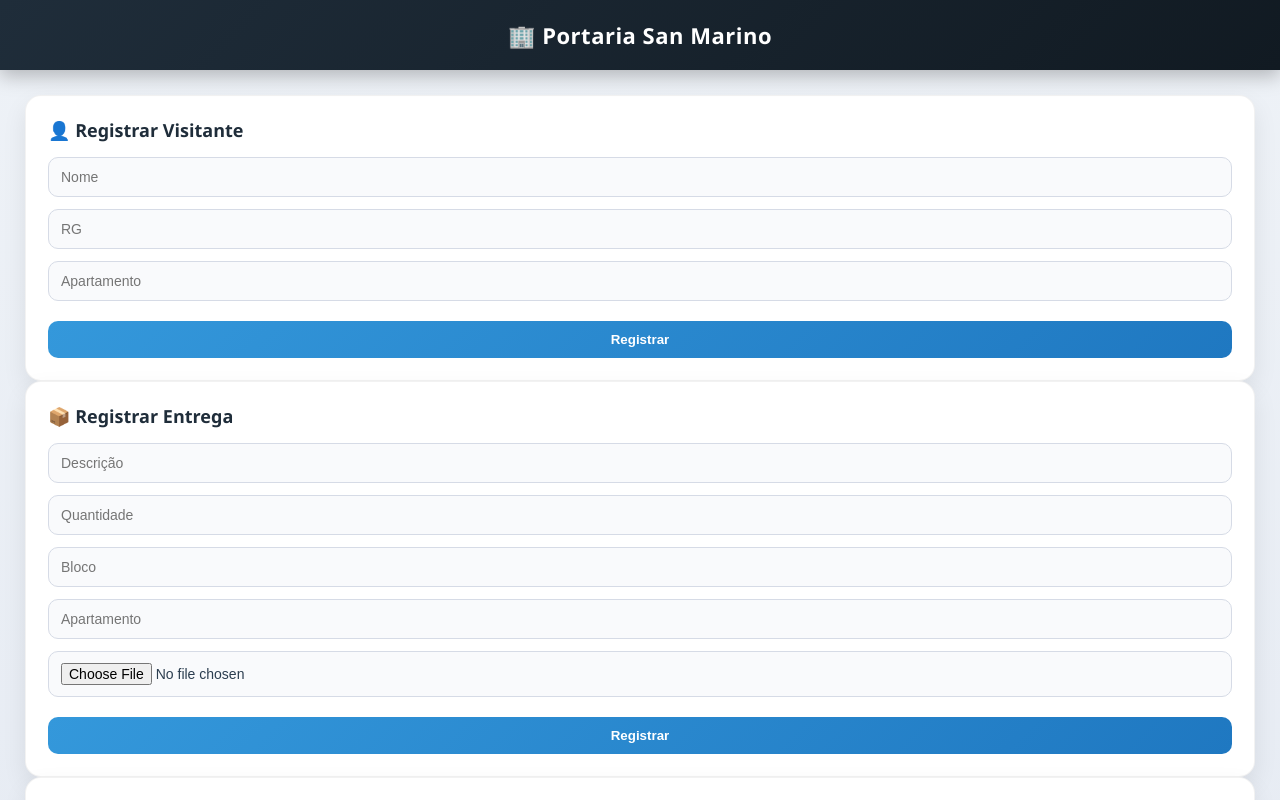
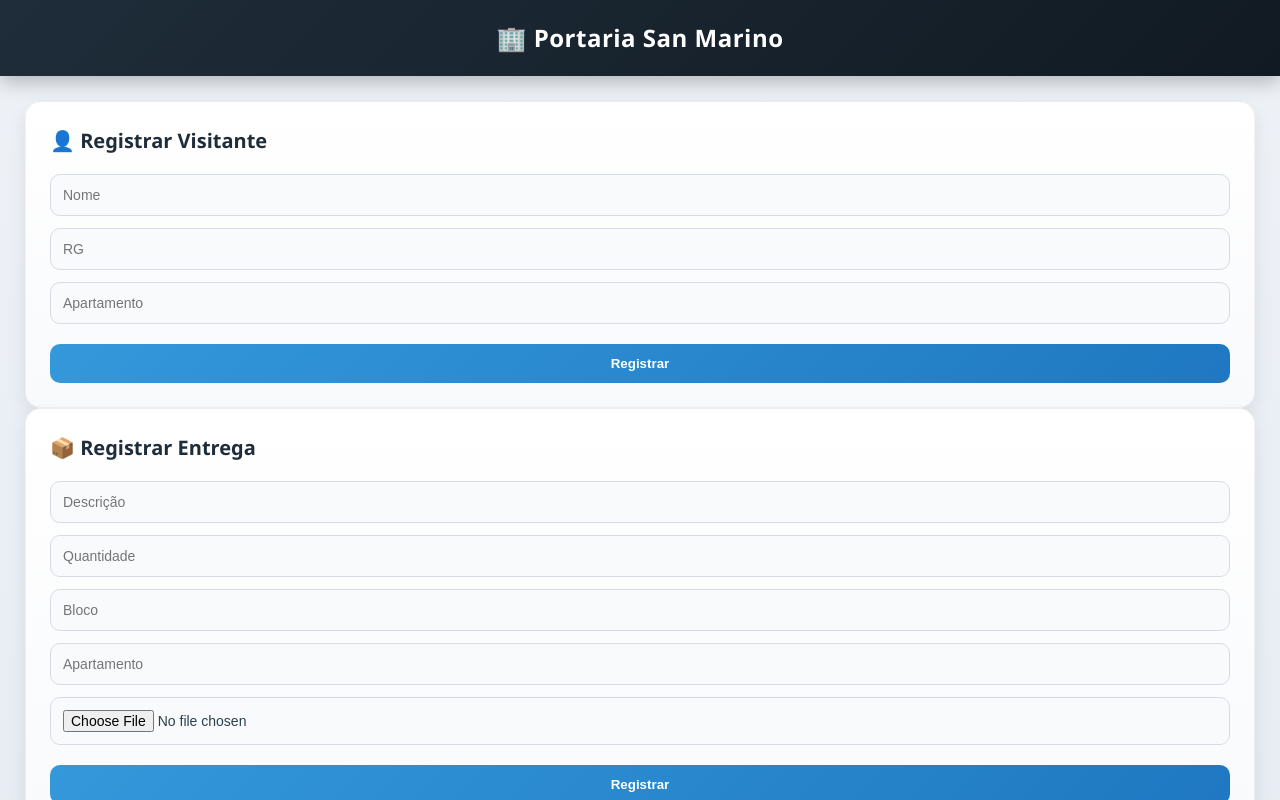
Before and after one commit to Evaldoer/cadastro_portaria_san_marino, a Next.js app: page / in a window 1280 px wide. Shown: the top 800 px of the page. Built offline with nearby package versions, Linux system fonts and the light colour scheme.

Commit message:
Fazendo melhorias

```diff
--- a/app/api/entregas/route.ts
+++ b/app/api/entregas/route.ts
@@ -14,8 +14,8 @@ interface Entrega {
 }
 
 interface DB {
+  visitantes: any[]
   entregas: Entrega[]
-  visitantes: any[]
 }
 
 const dbPath = path.join(process.cwd(), "db.json")
@@ -45,14 +45,20 @@ export async function POST(req: Request) {
   try {
     const formData = await req.formData()
 
-    const descricao = String(formData.get("descricao") || "")
-    const quantidade = String(formData.get("quantidade") || "")
-    const bloco = String(formData.get("bloco") || "")
-    const apartamento = String(formData.get("apartamento") || "")
+    const descricao = String(formData.get("descricao") || "").trim()
+    const quantidade = String(formData.get("quantidade") || "").trim()
+    const bloco = String(formData.get("bloco") || "").trim()
+    const apartamento = String(formData.get("apartamento") || "").trim()
     const foto = formData.get("foto") as File | null
 
+    if (!descricao || !quantidade || !bloco || !apartamento) {
+      return NextResponse.json(
+        { error: "Campos obrigatórios faltando" },
+        { status: 400 }
+      )
+    }
+
     let fotoPath: string | undefined
-
     if (foto && foto.size > 0) {
       const bytes = await foto.arrayBuffer()
       const buffer = Buffer.from(bytes)
@@ -61,7 +67,6 @@ export async function POST(req: Request) {
       const uploadPath = path.join(process.cwd(), "public/uploads", fileName)
 
       await writeFile(uploadPath, buffer)
-
       fotoPath = `/uploads/${fileName}`
     }
 
@@ -83,55 +88,37 @@ export async function POST(req: Request) {
     return NextResponse.json(novaEntrega)
   } catch (error) {
     console.error("POST ERROR:", error)
-    return NextResponse.json(
-      { error: "Erro ao salvar entrega" },
-      { status: 500 }
-    )
+    return NextResponse.json({ error: "Erro ao salvar entrega" }, { status: 500 })
   }
 }
 
-// ================= DELETE (CORRIGIDO) =================
+// ================= DELETE =================
 export async function DELETE(req: Request) {
   try {
     const body = await req.json().catch(() => null)
 
     if (!body?.id) {
-      return NextResponse.json(
-        { error: "ID inválido" },
-        { status: 400 }
-      )
+      return NextResponse.json({ error: "ID inválido" }, { status: 400 })
     }
 
     const id = Number(body.id)
-
     if (isNaN(id)) {
-      return NextResponse.json(
-        { error: "ID não é número válido" },
-        { status: 400 }
-      )
+      return NextResponse.json({ error: "ID não é número válido" }, { status: 400 })
     }
 
     const data = await getDB()
-
     const before = data.entregas.length
     data.entregas = data.entregas.filter((e) => e.id !== id)
 
     if (data.entregas.length === before) {
-      return NextResponse.json(
-        { error: "Entrega não encontrada" },
-        { status: 404 }
-      )
+      return NextResponse.json({ error: "Entrega não encontrada" }, { status: 404 })
     }
 
     await saveDB(data)
-
     return NextResponse.json({ success: true })
   } catch (error) {
     console.error("DELETE ERROR:", error)
-    return NextResponse.json(
-      { error: "Erro ao excluir entrega" },
-      { status: 500 }
-    )
+    return NextResponse.json({ error: "Erro ao excluir entrega" }, { status: 500 })
   }
 }
 
@@ -139,16 +126,11 @@ export async function DELETE(req: Request) {
 export async function PUT(req: Request) {
   try {
     const body = await req.json()
-
     const data = await getDB()
 
     const index = data.entregas.findIndex((e) => e.id === body.id)
-
     if (index === -1) {
-      return NextResponse.json(
-        { error: "Entrega não encontrada" },
-        { status: 404 }
-      )
+      return NextResponse.json({ error: "Entrega não encontrada" }, { status: 404 })
     }
 
     data.entregas[index] = {
@@ -160,13 +142,9 @@ export async function PUT(req: Request) {
     }
 
     await saveDB(data)
-
     return NextResponse.json({ success: true })
   } catch (error) {
     console.error("PUT ERROR:", error)
-    return NextResponse.json(
-      { error: "Erro ao editar entrega" },
-      { status: 500 }
-    )
+    return NextResponse.json({ error: "Erro ao editar entrega" }, { status: 500 })
   }
 }
--- a/app/globals.css
+++ b/app/globals.css
@@ -10,6 +10,7 @@ body {
   background: linear-gradient(180deg, #eef2f7, #e6ebf3);
   color: #2c3e50;
   min-height: 100vh;
+  line-height: 1.5;
 }
 
 /* ================= HEADER ================= */
@@ -18,7 +19,7 @@ body {
   background: linear-gradient(135deg, #1f2d3a, #111a22);
   color: white;
   padding: 20px;
-  font-size: 22px;
+  font-size: 24px;
   font-weight: 700;
   text-align: center;
   position: sticky;
@@ -36,29 +37,30 @@ body {
 /* ================= GRID ================= */
 .grid {
   display: grid;
-  grid-template-columns: repeat(auto-fit, minmax(320px, 1fr));
-  gap: 22px;
+  grid-template-columns: repeat(auto-fit, minmax(340px, 1fr));
+  gap: 24px;
 }
 
 /* ================= CARD ================= */
 .card {
-  background: #ffffff;
-  padding: 22px;
+  background: linear-gradient(180deg, #ffffff, #f9fafc);
+  padding: 24px;
   border-radius: 16px;
-  box-shadow: 0 10px 25px rgba(0, 0, 0, 0.08);
+  box-shadow: 0 8px 20px rgba(0, 0, 0, 0.08);
   transition: all 0.25s ease;
   border: 1px solid rgba(0, 0, 0, 0.05);
 }
 
 .card:hover {
-  transform: translateY(-5px);
-  box-shadow: 0 14px 30px rgba(0, 0, 0, 0.12);
+  transform: translateY(-4px);
+  box-shadow: 0 12px 28px rgba(0, 0, 0, 0.12);
 }
 
 /* ================= TITLES ================= */
 h2 {
-  margin-bottom: 15px;
-  font-size: 18px;
+  margin-bottom: 18px;
+  font-size: 20px;
+  font-weight: 600;
   color: #1f2d3a;
 }
 
@@ -71,7 +73,7 @@ form {
 
 /* ================= INPUT ================= */
 input {
-  padding: 11px 12px;
+  padding: 12px;
   border-radius: 10px;
   border: 1px solid #d6dbe6;
   font-size: 14px;
@@ -89,7 +91,7 @@ input:focus {
 /* ================= BUTTON ================= */
 button {
   margin-top: 8px;
-  padding: 11px;
+  padding: 12px;
   border: none;
   border-radius: 10px;
   background: linear-gradient(135deg, #3498db, #1f78c1);
@@ -101,12 +103,12 @@ button {
 
 button:hover {
   transform: scale(1.03);
-  opacity: 0.95;
+  filter: brightness(1.1);
 }
 
 /* ================= LIST ================= */
 ul {
-  margin-top: 12px;
+  margin-top: 14px;
   list-style: none;
 }
 
@@ -116,13 +118,20 @@ li {
   padding: 14px;
   border-radius: 12px;
   margin-bottom: 12px;
-  border-left: 5px solid #3498db;
   transition: all 0.2s ease;
 }
 
 li:hover {
   background: #eef4fb;
   transform: translateX(2px);
+}
+
+/* Diferenciar visitantes e entregas */
+li.visitante {
+  border-left: 5px solid #3498db;
+}
+li.entrega {
+  border-left: 5px solid #27ae60;
 }
 
 /* ================= IMAGEM ================= */
@@ -153,7 +162,7 @@ img {
 .btn-edit:hover,
 .btn-delete:hover {
   transform: scale(1.06);
-  opacity: 0.95;
+  filter: brightness(1.1);
 }
 
 /* ================= RESPONSIVO ================= */
@@ -163,7 +172,7 @@ img {
   }
 
   .header {
-    font-size: 18px;
+    font-size: 20px;
     padding: 14px;
   }
 
```
Also changed, not shown: public/uploads/1775093453153-d52f71b0-139a-447e-a1c7-217de6488aba.jpg (added).
